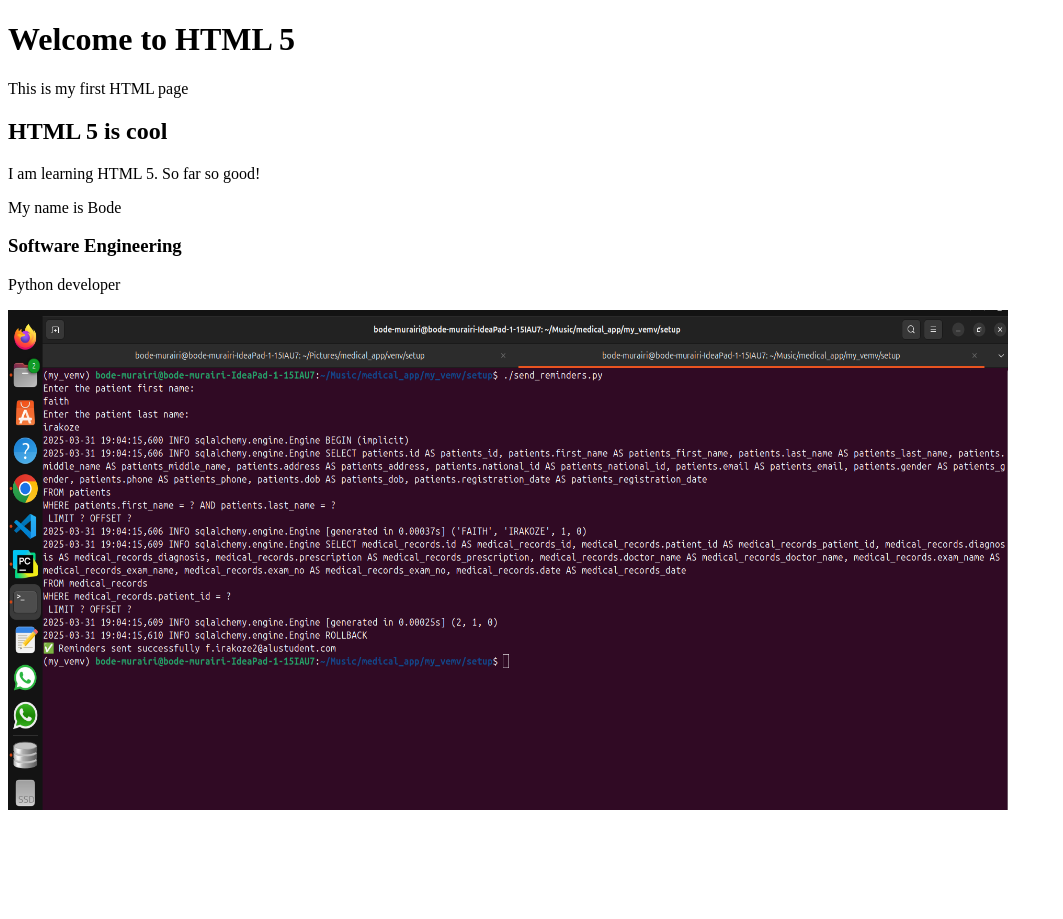
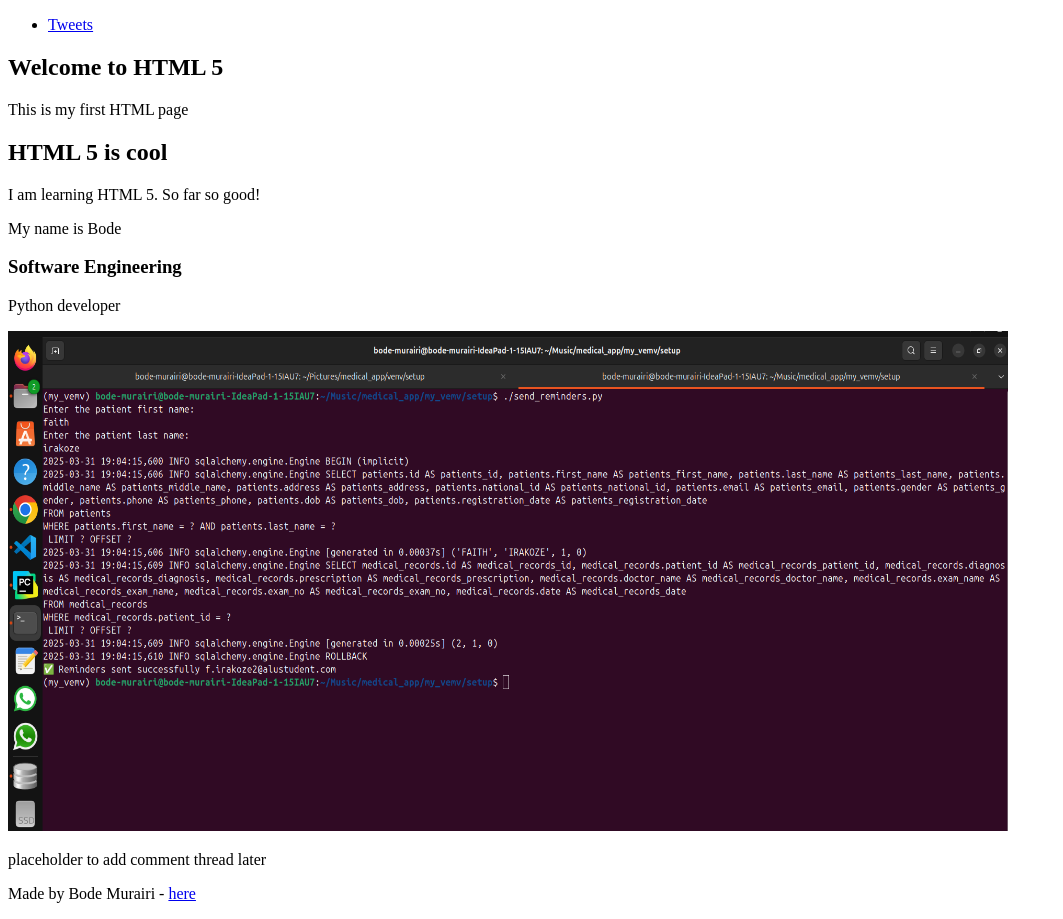
Before and after one commit to BodeMurairi2/alu-web-development, a plain HTML site: page html_basic/index.html in a window 1280 px wide. Shown: the whole page, without its empty margins (0-1063 px from the left). Before the commit the page ends 822 px from the top, so only its background shows below. Drawn offline with Linux system fonts and the light colour scheme.

Commit message:
Index.html

```diff
--- a/html_basic/index.html
+++ b/html_basic/index.html
@@ -6,6 +6,14 @@
         <title>Basic HTML 5 Page </title>
     </head>
     <body>
+        <header>
+            <ul>
+                <li><a href="tweets.html">Tweets</a> </li>
+            </ul>
+        </header>
+        <main>
+            <article>
+                <div>
                     <h1> Welcome to HTML 5 </h1>
                     <p> This is my first HTML page </p>
                     <h2> HTML 5 is cool </h2>
@@ -13,6 +21,17 @@
                     <p> My name is Bode</p>
                     <h3> Software Engineering </h3>
                     <p> Python developer </p>
+                </div>
                 <img src="Screenshot from 2025-03-31 19-04-44.png" alt="Bode Murairi" width="1000" height="500">
+            </article>
+            <aside>
+                <p>placeholder to add comment thread later</p>
+            </aside>
+        </main>
+        <footer>
+            <div>
+                <p> Made by Bode Murairi - <a href="https://www.linkedin.com/in/bode-murairi-2490501aa/" target="_blank">here</a></p>
+            </div>
+        </footer>
     </body>
 </html>
```
Lines whose indentation alone changed are shown as unchanged.
